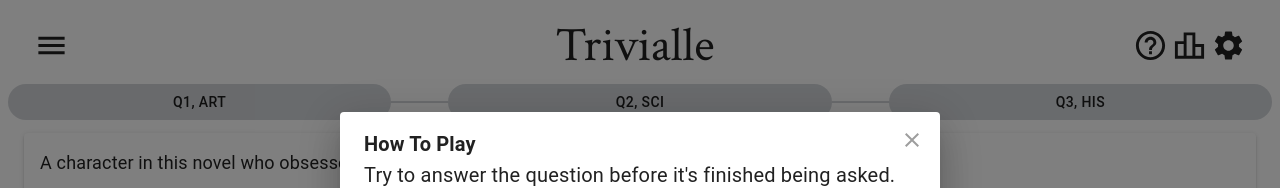
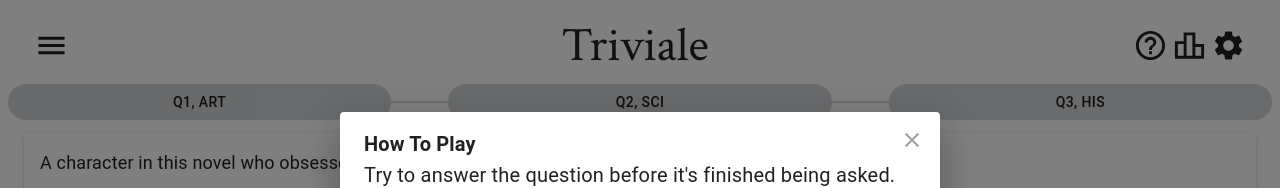
Before and after one commit to dotcomstar/Triviale, a React (Vite) app: page / in a window 1280 px wide. Shown: the top 188 px of the page. Built offline with nearby package versions, Linux system fonts and the light colour scheme; what simple-zustand-devtools would draw is missing.

Commit message:
Switch to Triviale domain

```diff
--- a/index.html
+++ b/index.html
@@ -4,9 +4,9 @@
     <meta charset="UTF-8" />
     <link rel="icon" type="image/svg+xml+webp" href="/jacks_its_ac_design.webp" />
     <meta name="viewport" content="width=device-width, initial-scale=1.0" />
-    <meta name="keywords" content="Trivialle, Trivia, Game, Daily Game, MABL, It's academic">
+    <meta name="keywords" content="Triviale, Trivia, Game, Daily Game, MABL, It's academic">
     <meta name="description" content="A daily trivia puzzle game. Try to answer the question before it's being asked!">
-    <title>Trivialle</title>
+    <title>Triviale</title>
   </head>
   <body>
     <div id="root"></div>
--- a/src/constants/strings.ts
+++ b/src/constants/strings.ts
@@ -1,6 +1,6 @@
-export const GAME_TITLE = "Trivialle";
+export const GAME_TITLE = "Triviale";
 export const LOGO_ALT = `${GAME_TITLE} Logo`;
-export const GAME_URL = "https://trivialle.vercel.app/";
+export const GAME_URL = "https://www.triviale.net/";
 export const CONTACT_EMAIL = "jetrlee@gmail.com";
 export const ABOUT_AUTHOR_URL = "https://jetrlee.vercel.app/";
 
```
